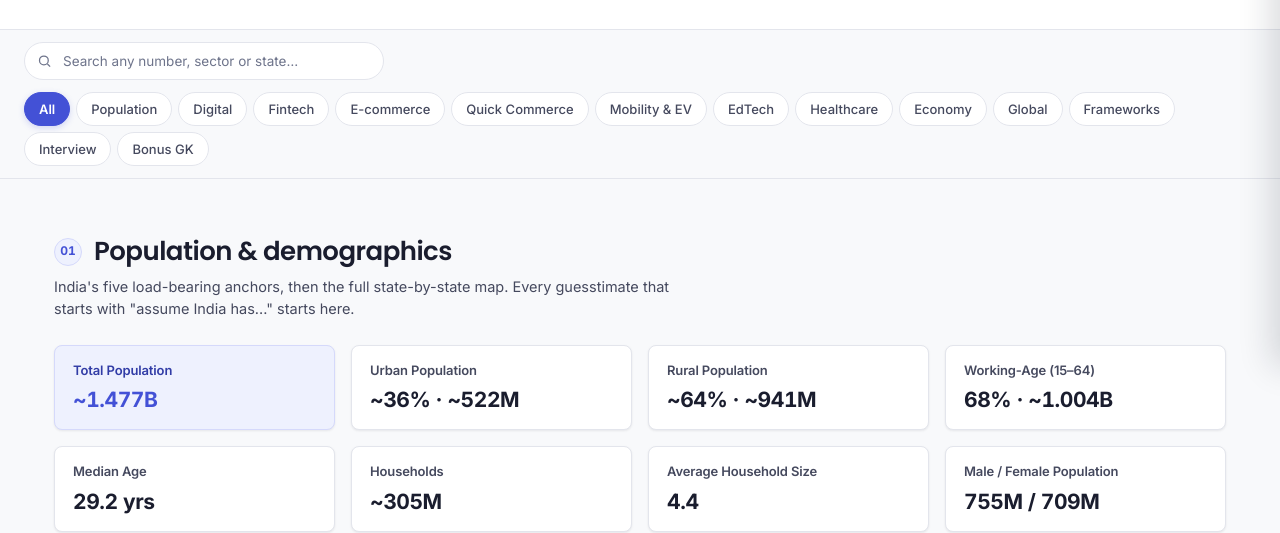
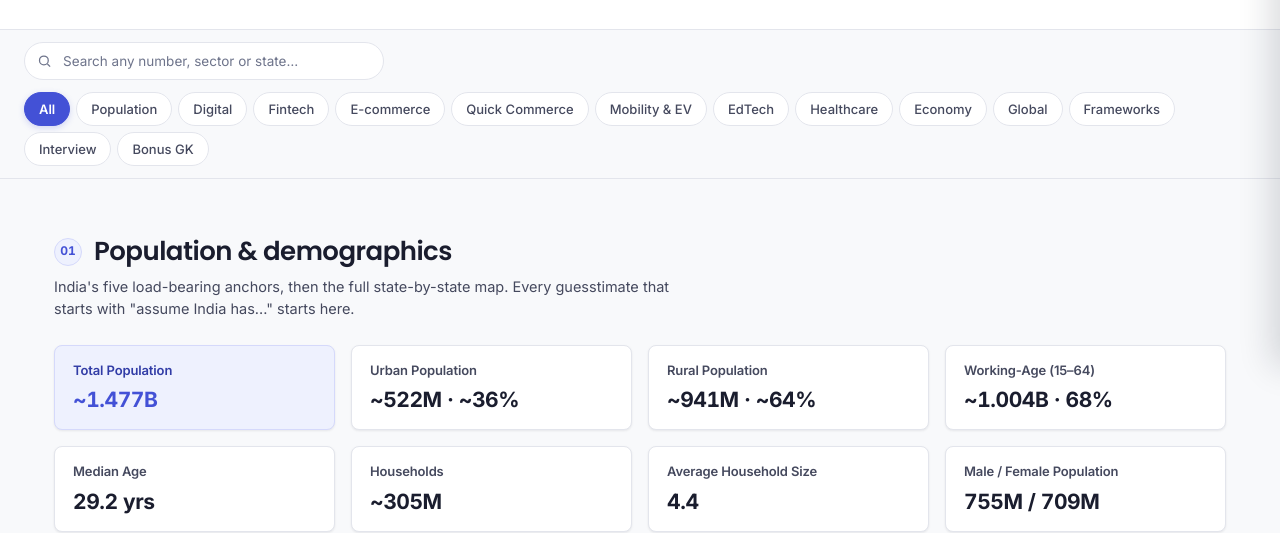
Before and after one commit to ramithrlal-bit/guesstimate-dashboard, a website: page index.html in a window 1280 px wide. Shown: the part 434-967 px from the top of the page. Drawn offline with nearby package versions, Linux system fonts and the light colour scheme; no server answers.

Commit message:
Update demographic cards to display population count first and percentage second

```diff
--- a/data/reference_data.js
+++ b/data/reference_data.js
@@ -35,27 +35,27 @@ window.REFERENCE_DATA = {
   },
   "population_urban_population": {
     "value": 522441248,
-    "display_value": "~36% · ~522M",
+    "display_value": "~522M · ~36%",
     "unit": "% / people",
     "source_name": "World Bank (SP.URB.TOTL.IN.ZS & SP.URB.TOTL)",
     "source_url": "https://api.worldbank.org/v2/country/IND/indicator/SP.URB.TOTL.IN.ZS?format=json&mrnev=1",
     "reporting_period": "2025",
     "data_status": "Industry estimate",
-    "methodology_notes": "Estimate: World Bank 2025 estimate (~36% · ~522M) requires reconciliation with 2026 baseline. Based on published demographic projections."
+    "methodology_notes": "Estimate: World Bank 2025 estimate (~522M · ~36%) requires reconciliation with 2026 baseline. Based on published demographic projections."
   },
   "population_rural_population": {
     "value": 941424277,
-    "display_value": "~64% · ~941M",
+    "display_value": "~941M · ~64%",
     "unit": "% / people",
     "source_name": "World Bank (SP.RUR.TOTL.ZS & SP.RUR.TOTL)",
     "source_url": "https://api.worldbank.org/v2/country/IND/indicator/SP.RUR.TOTL?format=json&mrnev=1",
     "reporting_period": "2025",
     "data_status": "Industry estimate",
-    "methodology_notes": "Estimate: World Bank 2025 estimate (~64% · ~941M) requires reconciliation with 2026 baseline. Based on published demographic projections."
+    "methodology_notes": "Estimate: World Bank 2025 estimate (~941M · ~64%) requires reconciliation with 2026 baseline. Based on published demographic projections."
   },
   "population_working_age_15_64": {
     "value": 1004088000,
-    "display_value": "68% · ~1.004B",
+    "display_value": "~1.004B · 68%",
     "unit": "% / people",
     "source_name": "UNFPA State of World Population 2025 / UN WPP 2026",
     "source_url": "https://www.unfpa.org/data/world-population-dashboard",
@@ -181,7 +181,7 @@ window.REFERENCE_DATA = {
   },
   "population_india_under_25_years_old": {
     "value": 43,
-    "display_value": "~43% · ~630M",
+    "display_value": "~630M · ~43%",
     "unit": "%",
     "source_name": "MoHFW Population Projections / UNFPA India",
     "source_url": "https://india.unfpa.org/",
@@ -191,7 +191,7 @@ window.REFERENCE_DATA = {
   },
   "population_india_of_working_age_15_64": {
     "value": 1004088000,
-    "display_value": "68% · ~1.004B",
+    "display_value": "~1.004B · 68%",
     "unit": "% / people",
     "source_name": "UNFPA State of World Population 2025 / UN WPP 2026",
     "source_url": "https://www.unfpa.org/data/world-population-dashboard",
--- a/index.html
+++ b/index.html
@@ -14,7 +14,7 @@
 <link rel="stylesheet" href="css/styles.css?v=20261110_autonav">
 <!-- Supabase JS Client -->
 <script src="https://cdn.jsdelivr.net/npm/@supabase/supabase-js@2"></script>
-<script src="data/reference_data.js?v=20261030_v4"></script>
+<script src="data/reference_data.js?v=20261110_pop"></script>
 </head>
 <body>
 <a href="#main" class="skip">Skip to content</a>
@@ -84,9 +84,9 @@
 
   <div class="grid">
     <div class="card accent" data-cat="population"><div class="card-head">Total Population</div><span class="v" data-metric="pop_india_total">~1.477B</span></div>
-    <div class="card" data-cat="population"><div class="card-head">Urban Population</div><span class="v" data-metric="population_urban_population">~36% · ~522M</span></div>
-    <div class="card" data-cat="population"><div class="card-head">Rural Population</div><span class="v" data-metric="population_rural_population">~64% · ~941M</span></div>
-    <div class="card" data-cat="population"><div class="card-head">Working-Age (15–64)</div><span class="v" data-metric="population_working_age_15_64">68% · ~1.004B</span></div>
+    <div class="card" data-cat="population"><div class="card-head">Urban Population</div><span class="v" data-metric="population_urban_population">~522M · ~36%</span></div>
+    <div class="card" data-cat="population"><div class="card-head">Rural Population</div><span class="v" data-metric="population_rural_population">~941M · ~64%</span></div>
+    <div class="card" data-cat="population"><div class="card-head">Working-Age (15–64)</div><span class="v" data-metric="population_working_age_15_64">~1.004B · 68%</span></div>
     <div class="card" data-cat="population"><div class="card-head">Median Age</div><span class="v" data-metric="population_median_age">29.2 yrs</span></div>
     <div class="card" data-cat="population"><div class="card-head">Households</div><span class="v" data-metric="pop_households">~305M</span></div>
     <div class="card" data-cat="population"><div class="card-head">Average Household Size</div><span class="v" data-metric="pop_avg_hh_size">4.4</span></div>
@@ -227,8 +227,8 @@
     </table>
   </div>
   <div class="grid cols-3" style="margin-top:12px;">
-    <div class="card accent" data-cat="population"><div class="card-head">India Under 25 Years Old</div><span class="v" data-metric="population_india_under_25_years_old">~43% · ~630M</span></div>
-    <div class="card" data-cat="population"><div class="card-head">India of Working Age</div><span class="v" data-metric="population_india_of_working_age_15_64">68% · ~1.004B</span></div>
+    <div class="card accent" data-cat="population"><div class="card-head">India Under 25 Years Old</div><span class="v" data-metric="population_india_under_25_years_old">~630M · ~43%</span></div>
+    <div class="card" data-cat="population"><div class="card-head">India of Working Age</div><span class="v" data-metric="population_india_of_working_age_15_64">~1.004B · 68%</span></div>
     <div class="card teal" data-cat="population"><div class="card-head">Median Age</div><span class="v" data-metric="population_median_age_vs_china_39_us_38">29.2 yrs</span></div>
   </div>
   <p class="sec-note" style="margin:10px 0 0;">Shares total 99% due to integer rounding (unrounded: 0–14 is 24.4%, 15–64 is 68.1%, 65+ is 7.5%, totaling 100.0%). Sourced from UNFPA 2025 estimates; headcounts calculated from UN WPP 2026 baseline (~1.4766B). Working-age (15–64) is maintained as a cohesive demographic band.</p>
@@ -1996,7 +1996,7 @@ Type: Stock"><div class="card-head">eSanjeevani Consultations</div><span class="
 <div class="tooltip" id="mapTooltip"></div>
 
 
-<script src="js/main.js?v=20261110_autonav"></script>
+<script src="js/main.js?v=20261110_pop"></script>
 
 
 
--- a/js/main.js
+++ b/js/main.js
@@ -263,7 +263,16 @@
       // Dedicated check for audited Section 11 Global metrics where authoritative updates supersede stale observations
       const isGlobalAudited = key && key.startsWith('global_') && ref;
 
-      if (obs && !isPop2026Proj && !isDigitalAudited && !isFintechAudited && !isEcommerceAudited && !isQuickCommerceAudited && !isMobilityAudited && !isEdtechAudited && !isHealthcareAudited && !isEconomyAudited && !isGlobalAudited) {
+      // Dedicated check for audited Section 01 Population metrics where authoritative population-first format is enforced
+      const isPopAudited = (
+        key === 'population_urban_population' ||
+        key === 'population_rural_population' ||
+        key === 'population_working_age_15_64' ||
+        key === 'population_india_under_25_years_old' ||
+        key === 'population_india_of_working_age_15_64'
+      ) && ref;
+
+      if (obs && !isPop2026Proj && !isDigitalAudited && !isFintechAudited && !isEcommerceAudited && !isQuickCommerceAudited && !isMobilityAudited && !isEdtechAudited && !isHealthcareAudited && !isEconomyAudited && !isGlobalAudited && !isPopAudited) {
         // Priority 1: Verified Live Backend Observation (always overrides reference data)
         el.classList.remove('ref-metric');
         el.classList.add('verified-metric');
```
Also changed, not shown: data/reference_data.json.
